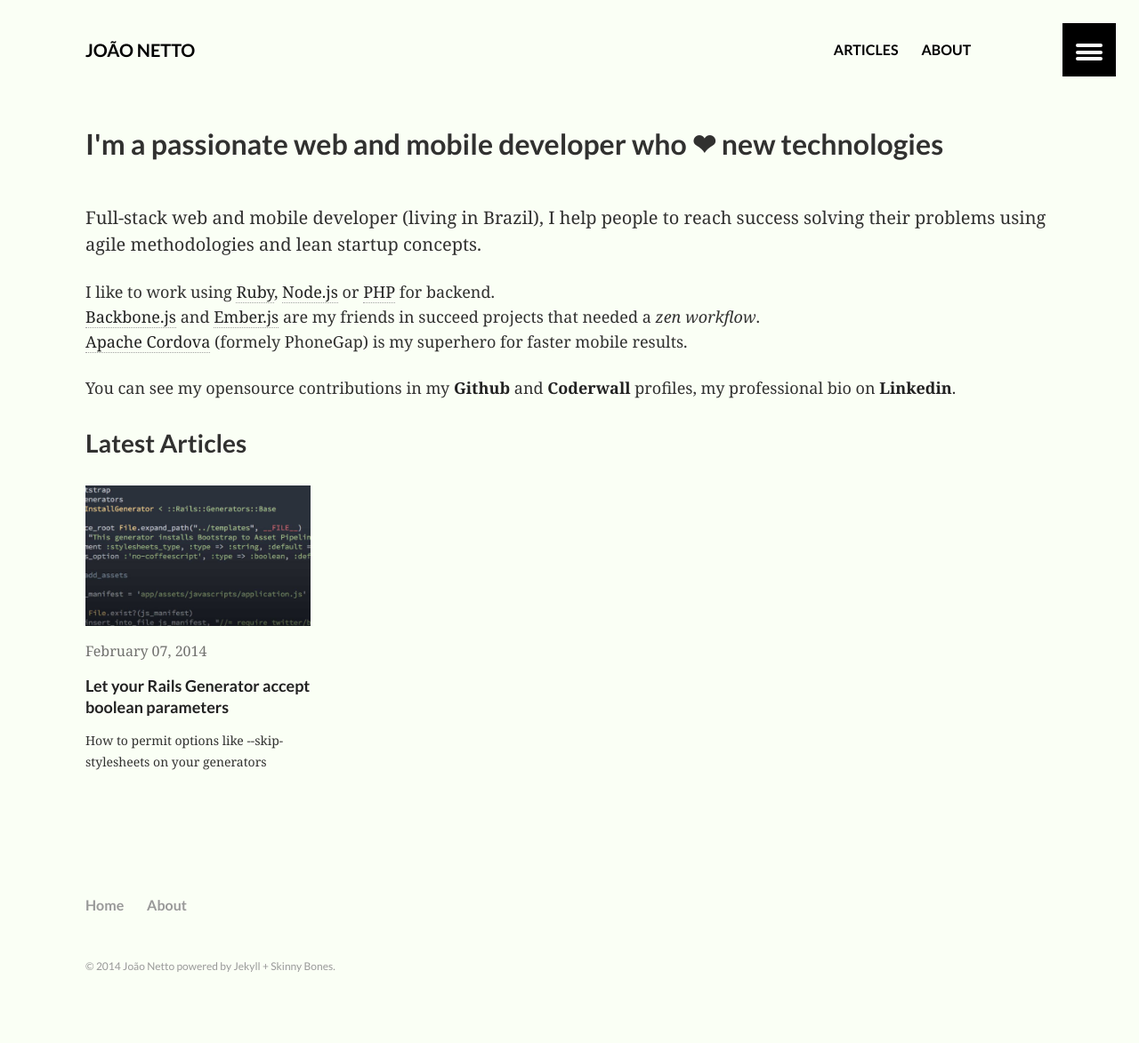
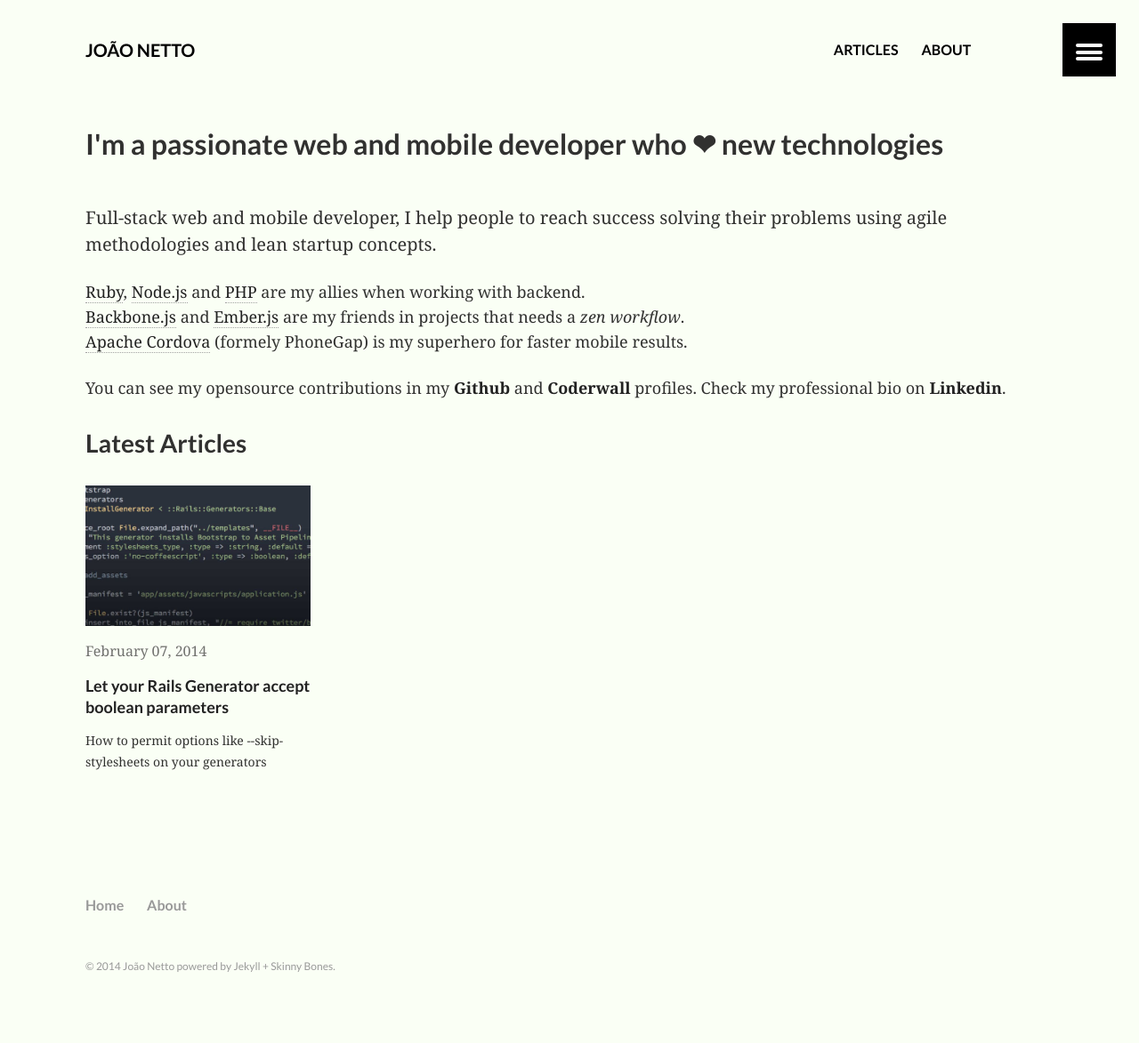
Before and after one commit to jnettome/joaonetto-me, a Jekyll site: the page built from _source/index.md, in a window 1280 px wide. Shown: the whole page at 89% size. Built offline with Jekyll 4.4.1, drawn with Linux system fonts in a browser that asks for light colours.

Commit message:
Fixing typos

```diff
--- a/_source/index.md
+++ b/_source/index.md
@@ -8,18 +8,18 @@ id: home
 
 <div id="content" class="page-content" itemprop="articleBody">
   <p>
-    Full-stack web and mobile developer (living in Brazil), I help people to reach success solving their problems using agile methodologies and lean startup concepts.
+    Full-stack web and mobile developer, I help people to reach success solving their problems using agile methodologies and lean startup concepts.
   </p>
 
   <p>
-    I like to work using <a href="http://en.wikipedia.org/wiki/Ruby_%28programming_language%29" target="_blank">Ruby</a>, <a href="http://en.wikipedia.org/wiki/NodeJS" target="_blank">Node.js</a> or <a href="http://en.wikipedia.org/wiki/Laravel_%28framework%29" target="_blank">PHP</a> for backend.<br>
+    <a href="http://en.wikipedia.org/wiki/Ruby_%28programming_language%29" target="_blank">Ruby</a>, <a href="http://en.wikipedia.org/wiki/NodeJS" target="_blank">Node.js</a> and <a href="http://en.wikipedia.org/wiki/Laravel_%28framework%29" target="_blank">PHP</a> are my allies when working with backend.<br>
 
-    <a href="http://en.wikipedia.org/wiki/Backbone.js" target="_blank">Backbone.js</a> and <a href="http://en.wikipedia.org/wiki/EmberJS" target="_blank">Ember.js</a> are my friends in succeed projects that needed a <em>zen workflow</em>.<br>
+    <a href="http://en.wikipedia.org/wiki/Backbone.js" target="_blank">Backbone.js</a> and <a href="http://en.wikipedia.org/wiki/EmberJS" target="_blank">Ember.js</a> are my friends in projects that needs a <em>zen workflow</em>.<br>
 
     <a href="http://en.wikipedia.org/wiki/Apache_Cordova" target="_blank">Apache Cordova</a> (formely PhoneGap) is my superhero for faster mobile results.
   </p>
 
-  <p>You can see my opensource contributions in my <strong><a href="https://github.com/jnettome">Github</a></strong> and <strong><a href="https://coderwall.com/joaonettome">Coderwall</a></strong> profiles, my professional bio on <strong><a href="https://linkedin.com/in/joaonettome">Linkedin</a></strong>.</p>
+  <p>You can see my opensource contributions in my <strong><a href="https://github.com/jnettome">Github</a></strong> and <strong><a href="https://coderwall.com/joaonettome">Coderwall</a></strong> profiles. Check my professional bio on <strong><a href="https://linkedin.com/in/joaonettome">Linkedin</a></strong>.</p>
 </div>
 <br><br>
 
```
Also changed, not shown: 2 other files.
